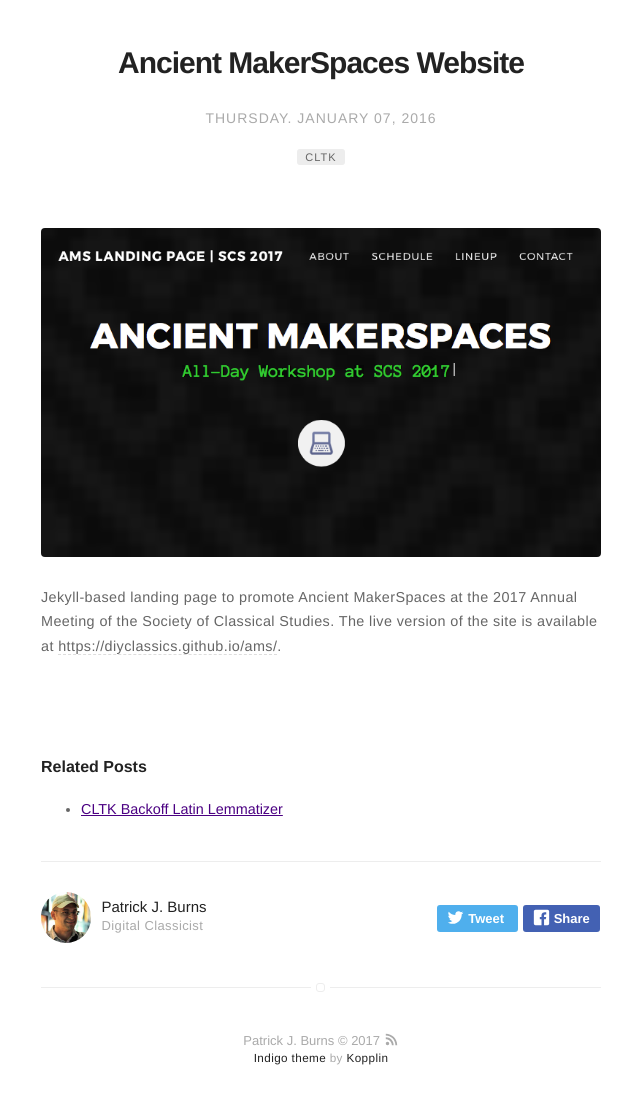
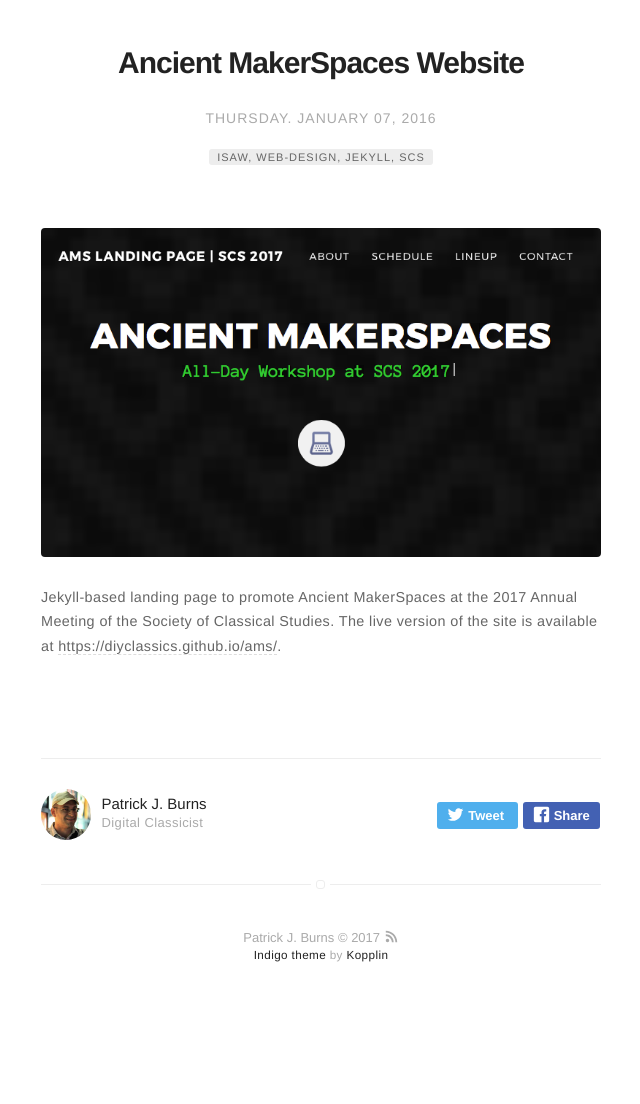
Before and after one commit to diyclassics/diyclassics.github.io, a Jekyll site: the page built from _posts/2017-01-07-ams-website.md, in a window 1280 px wide, cut to the strip 104-1232 px from the top of the page. Shown: the top 1104 px of the strip, without its empty margins (319-959 px from the left). Built offline with Jekyll 4.4.1, drawn with Linux system fonts in a browser that asks for light colours; after the commit the page ends 1129 px from its top, so only the background shows below that.

Commit message:
Add tags to AMS project post

```diff
--- a/_posts/2017-01-07-ams-website.md
+++ b/_posts/2017-01-07-ams-website.md
@@ -2,7 +2,7 @@
 title: "Ancient MakerSpaces Website"
 layout: post
 date: 2016-01-07 22:10
-tag: cltk
+tag: isaw, web-design, jekyll, scs
 image: /assets/images/jekyll-logo-light-solid.png
 headerImage: false
 projects: true
```
